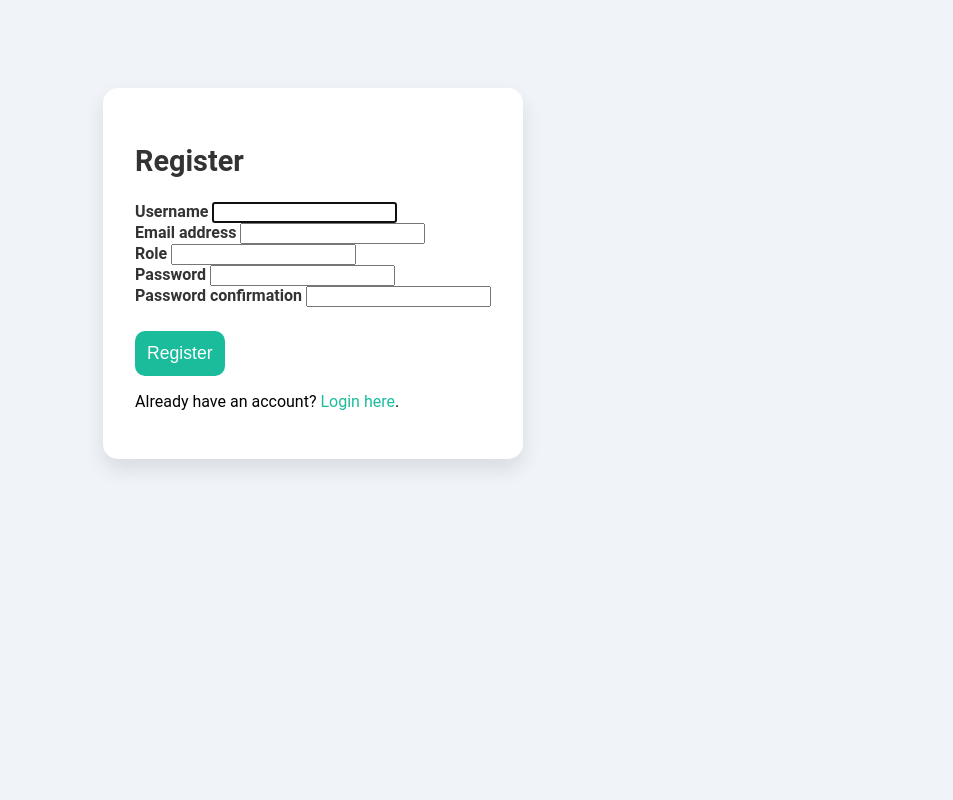
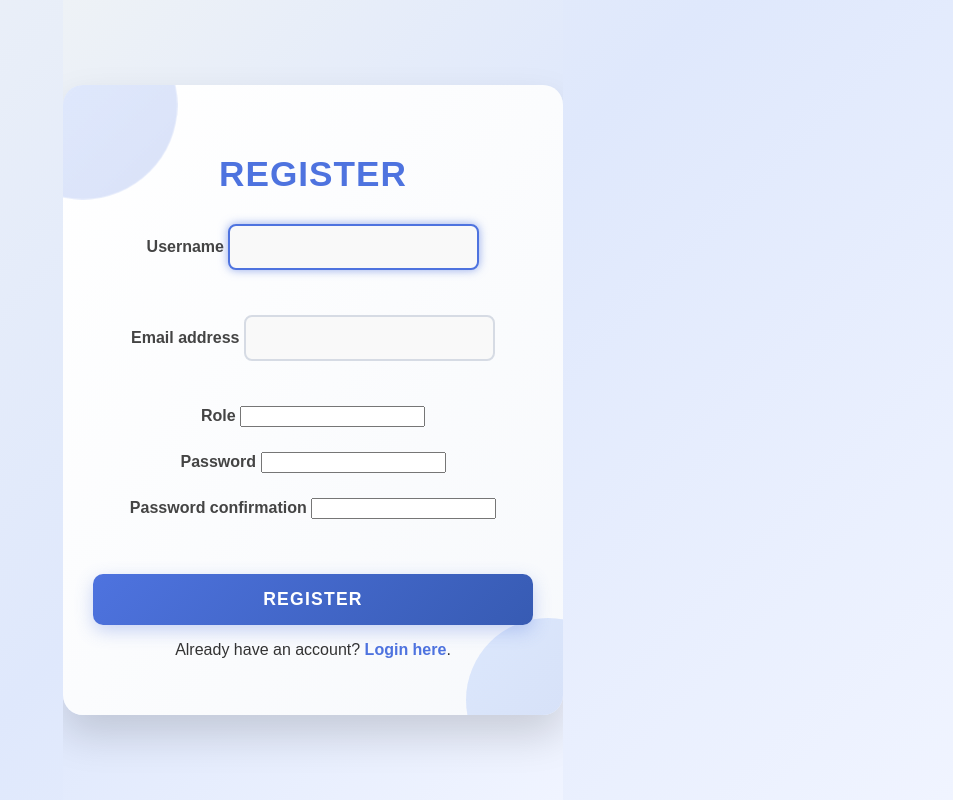
Before and after one commit to yosaiy1/Project-Management-System, a Django app: page /projects/register/ in a window 1280 px wide. Shown: the whole page, without its empty margins (327-1280 px from the left). Run offline with Django 5.2, Linux system fonts and the light colour scheme.

Commit message:
i am updated
tingen

```diff
--- a/static/css/register.css
+++ b/static/css/register.css
@@ -1,103 +1,210 @@
-/* Body and Container */
-body {
-    background: #f0f4f8;
-    font-family: 'Roboto', sans-serif;
-}
-
-.container {
-    max-width: 100%;
-    padding: 3rem 1.5rem;
+/* General styling */
+body, html {
+    margin: 0;
+    padding: 0;
+    height: 100%;
+    background: linear-gradient(135deg, #eef2f6, #dfe8fc, #f0f4ff);
+    font-family: 'Poppins', Arial, sans-serif;
+    color: #333;
     display: flex;
     justify-content: center;
     align-items: center;
+    overflow: hidden;
 }
 
-/* Card Styling */
-.card {
-    background: #ffffff;
-    border-radius: 15px;
-    box-shadow: 0px 10px 20px rgba(0, 0, 0, 0.1);
-    padding: 2rem;
-    margin-top: 2rem;
+/* Centering container */
+.container {
+    display: flex;
+    justify-content: center;
+    align-items: center;
+    height: 100%;
+    animation: slideUp 1s ease;
 }
 
-/* Heading */
-h2 {
-    font-size: 1.8rem;
-    color: #333333;
-    font-weight: 600;
+/* Stylish rectangular card */
+.card {
+    background: linear-gradient(to bottom right, #ffffff, #f7f9fc);
+    border-radius: 20px;
+    box-shadow: 0 20px 40px rgba(0, 0, 0, 0.15);
+    padding: 40px 30px;
+    width: 500px;
+    min-height: 500px;
+    text-align: center;
+    position: relative;
+    box-sizing: border-box;
+    overflow: hidden;
 }
 
-/* Form Fields */
+/* Decorative animated circles */
+.card::before, .card::after {
+    content: "";
+    position: absolute;
+    background: linear-gradient(135deg, #6b9eff, #4e73df);
+    border-radius: 50%;
+    opacity: 0.2;
+    z-index: 0;
+}
+
+.card::before {
+    width: 180px;
+    height: 180px;
+    top: -70px;
+    left: -70px;
+    animation: bounceIn 4s infinite;
+}
+
+.card::after {
+    width: 150px;
+    height: 150px;
+    bottom: -60px;
+    right: -60px;
+    animation: bounceIn 4s infinite alternate;
+}
+
+/* Header styling */
+h2 {
+    color: #4e73df;
+    font-size: 2.2rem;
+    font-weight: 700;
+    margin-bottom: 30px;
+    position: relative;
+    z-index: 1;
+    text-transform: uppercase;
+    letter-spacing: 1px;
+}
+
+/* Form styling */
+form {
+    display: flex;
+    flex-direction: column;
+    gap: 25px;
+    position: relative;
+    z-index: 1;
+}
+
+/* Form group styling */
+.form-group {
+    display: flex;
+    flex-direction: column;
+    align-items: flex-start;
+}
+
+/* Input field styling */
+.form-control {
+    width: 100%;
+    padding: 15px 20px;
+    border: 2px solid #d6dbe4;
+    border-radius: 10px;
+    font-size: 1rem;
+    background: #f9f9f9;
+    color: #555;
+    transition: all 0.3s ease;
+    box-sizing: border-box;
+}
+
+.form-control:focus {
+    border-color: #4e73df;
+    box-shadow: 0 0 12px rgba(78, 115, 223, 0.6);
+    outline: none;
+}
+
 .form-label {
     font-weight: 600;
-    color: #333333;
+    font-size: 1rem;
+    color: #444;
+    margin-bottom: 10px;
 }
 
-input.form-control {
-    border-radius: 10px;
-    border: 1px solid #ccc;
-    padding: 1rem;
+/* Username and password specific styling */
+input[name="username"], input[name="password"], input[name="email"], input[name="first_name"], input[name="last_name"] {
+    padding: 12px 20px;
     font-size: 1rem;
+    border-radius: 8px;
+    border: 2px solid #d6dbe4;
+    background: #f9f9f9;
+    transition: all 0.3s ease;
+    color: #555;
+    margin-bottom: 20px; /* Space between fields */
 }
 
-input.form-control:focus {
-    border-color: #1abc9c;
-    box-shadow: 0 0 5px rgba(26, 188, 156, 0.5);
+input[name="username"]:focus, input[name="password"]:focus, input[name="email"]:focus, input[name="first_name"]:focus, input[name="last_name"]:focus {
+    border-color: #4e73df;
+    box-shadow: 0 0 10px rgba(78, 115, 223, 0.6);
+    outline: none;
 }
 
-button[type="submit"] {
-    background-color: #1abc9c;
-    border: none;
+/* Register button design */
+.btn-primary {
+    background: linear-gradient(135deg, #4e73df, #375bb3);
     color: white;
     font-size: 1.1rem;
-    padding: 0.75rem;
+    font-weight: 600;
+    padding: 15px 20px;
+    border: none;
     border-radius: 10px;
-    margin-top: 1.5rem;
+    cursor: pointer;
     transition: all 0.3s ease;
+    text-transform: uppercase;
+    letter-spacing: 1.2px;
+    box-shadow: 0 6px 18px rgba(78, 115, 223, 0.3);
+    margin-top: 30px; /* Adjusted to move the button down slightly */
 }
 
-button[type="submit"]:hover {
-    background-color: #16a085;
-    cursor: pointer;
+.btn-primary:hover {
+    background: linear-gradient(135deg, #375bb3, #2b4e96);
+    box-shadow: 0 12px 24px rgba(55, 91, 179, 0.4);
+    transform: translateY(-4px);
 }
 
-/* Error Styling */
-.alert-danger {
-    background-color: #f8d7da;
-    border: 1px solid #f5c6cb;
-    color: #721c24;
-    padding: 1rem;
-    border-radius: 8px;
-    margin-bottom: 1.5rem;
+.btn-primary:active {
+    transform: scale(0.98);
+    box-shadow: 0 6px 12px rgba(55, 91, 179, 0.3);
 }
 
-.text-danger small {
-    font-size: 0.875rem;
+/* Links */
+a.link-primary {
+    color: #4e73df;
+    text-decoration: none;
+    font-weight: 600;
+    transition: color 0.3s ease;
 }
 
-/* Link Styling */
-.link-primary {
-    color: #1abc9c;
-    text-decoration: none;
-}
-
-.link-primary:hover {
-    color: #16a085;
+a.link-primary:hover {
+    color: #375bb3;
     text-decoration: underline;
 }
 
-/* Responsive Design */
-@media (max-width: 768px) {
-    .container {
-        padding: 2rem 1rem;
+/* Key animations */
+@keyframes slideUp {
+    from {
+        opacity: 0;
+        transform: translateY(50px);
     }
-
-    .card {
-        padding: 1.5rem;
-    }
-
-    h2 {
-        font-size: 1.5rem;
+    to {
+        opacity: 1;
+        transform: translateY(0);
     }
 }
+
+@keyframes bounceIn {
+    0%, 100% {
+        transform: scale(1);
+    }
+    50% {
+        transform: scale(1.1);
+    }
+}
+
+/* Responsive adjustments */
+@media (max-width: 768px) {
+    .card {
+        width: 90%;
+        padding: 30px;
+    }
+    h2 {
+        font-size: 1.8rem;
+    }
+    .form-control, .btn-primary {
+        font-size: 0.95rem;
+    }
+}
```
Also changed, not shown: static/css/login.css (+174 -67 lines).
